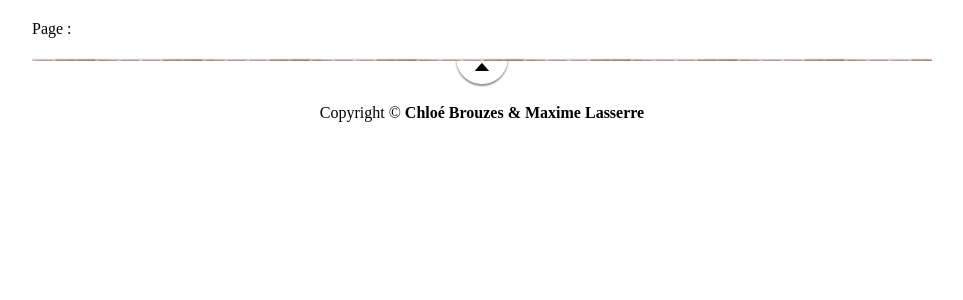
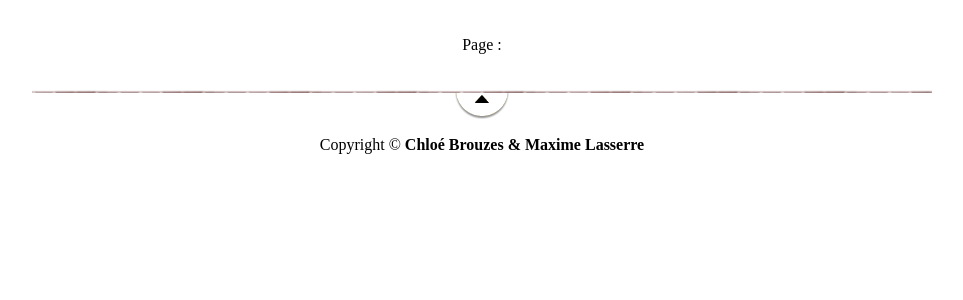
Before and after one commit to evermax/swing, a PHP site: page /news.php in a window 1280 px wide. Shown: the part 177-477 px from the top of the page, without its empty margins (158-1121 px from the left). Run offline with PHP 8.4, Linux system fonts and the light colour scheme; data that the repository does not hold is empty.

Commit message:
Pagination centrée

```diff
--- a/news.php
+++ b/news.php
@@ -61,14 +61,16 @@
         	        </div>
         	    <?php
         	        }
+        	    ?>
 
-        	    echo 'Page : ';
-
+        	    <p class="pagination" >Page :
+                <?php
                 for ($i = 1; $i < $nb_pages; $i++)
                 {
                     echo '<a href="news.php?page=' . $i . '">' . $i . '</a> ';
                 }
         		?>
+        		</p>
             </div>
             <?php include("footer.php"); ?>
 		</div>
--- a/style.css
+++ b/style.css
@@ -248,6 +248,11 @@ figure
     max-height: 100%;
 }
 
+.pagination
+{
+    text-align: center;
+}
+
 /* PAGE CONTACTS */
 .contact
 {
```
